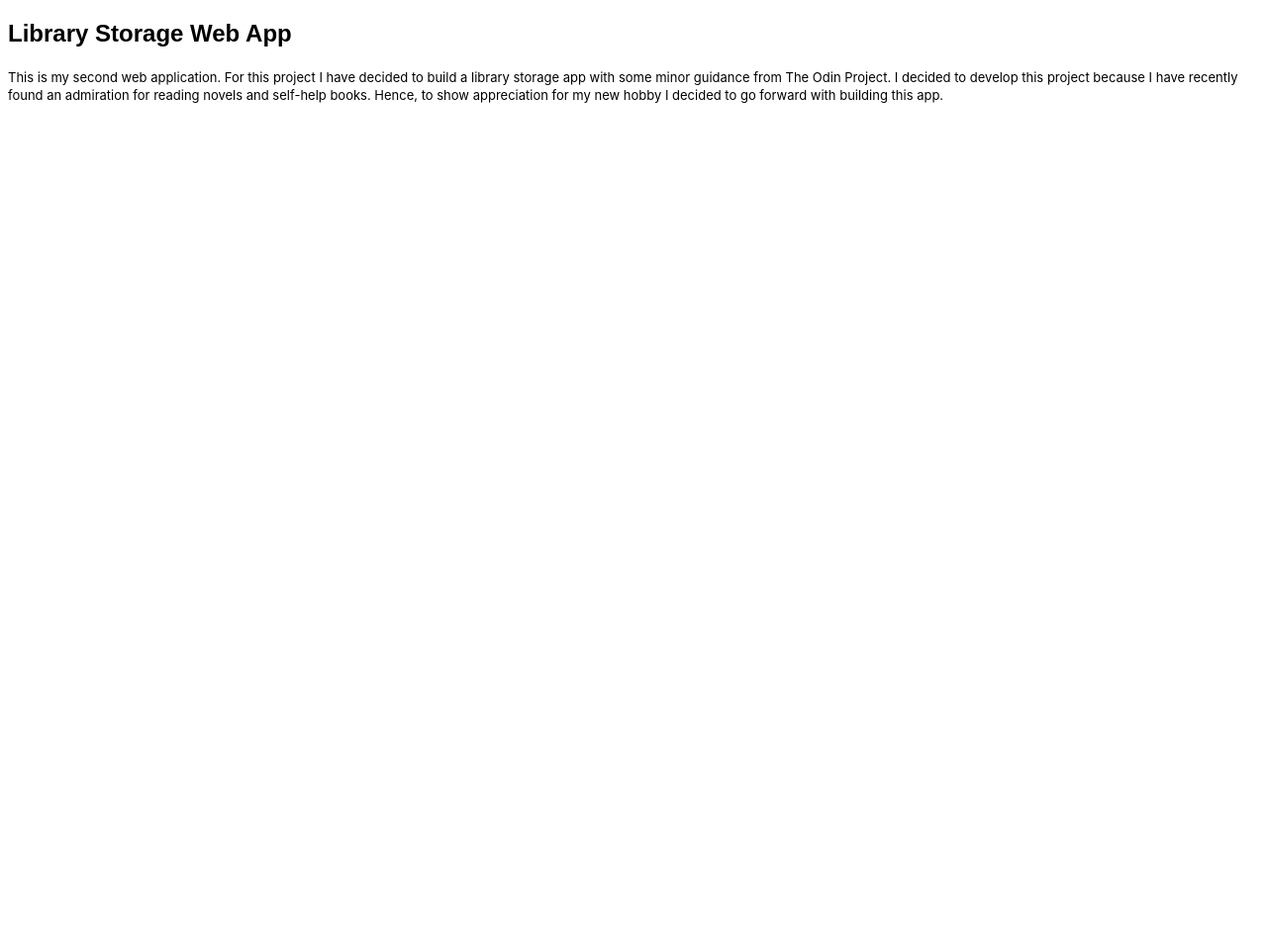
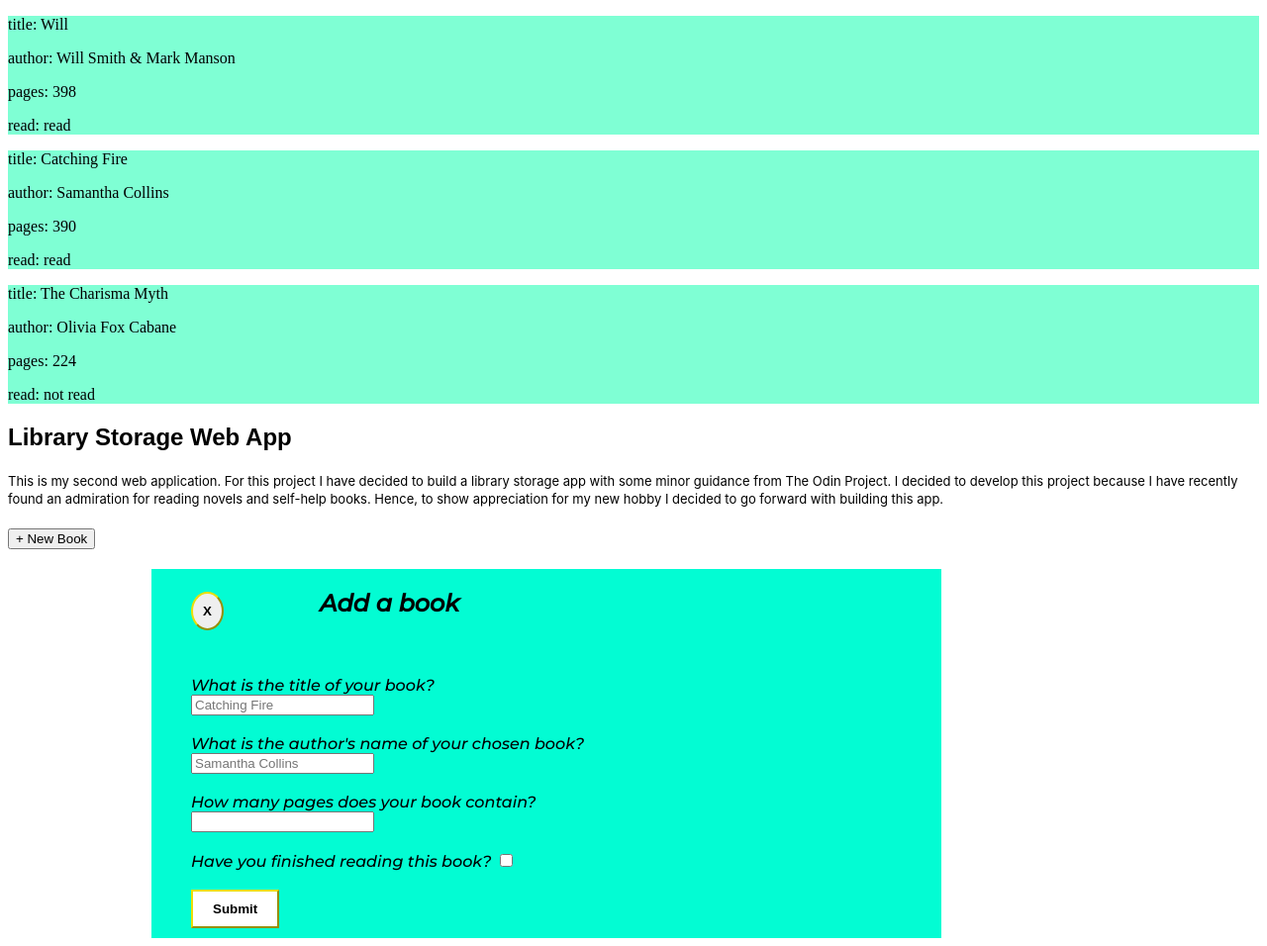
Before and after one commit to chocolategainz/odin-recipes, a plain HTML site: page library_webApp.html in a window 1280 px wide. Shown: the whole page at 99% size. Before the commit the page ends 800 px from the top, so only its background shows below. Drawn offline with Linux system fonts and the light colour scheme.

Commit message:
Add files via upload

```diff
--- a/library_webApp.css
+++ b/library_webApp.css
@@ -8,7 +8,49 @@
     font-weight: lighter;
 }
 
-#formContent {
-    background-color: lightcoral;
+.form-content {
+    background-color: rgb(3, 252, 211);
+    max-width: 60%;
+    margin-left: 145px;
+    padding-left: 40px;
+    font-family: 'Montserrat', sans-serif;
+}
 
+#formTitle {
+    font-family: 'Montserrat', sans-serif;
+    padding-left: 130px;
+    padding-top:20px;
 }
+
+.exit {
+    position:relative;
+   bottom: 46.5px;
+   border-radius: 50%;
+font-weight: bolder;
+padding: 10px 10px;
+border-color: rgb(235, 223, 9);
+transition-duration: 0.5s;
+}
+
+.exit:hover {
+background-color: red;
+}
+
+.submit-button {
+    margin-bottom: 10px;
+    background-color: white;
+    color:black;
+    border-color: rgb(235, 223, 9);
+    transition-duration: 0.5s;
+    border-width: 2px 2px;
+    padding: 10px 20px;
+    font-weight: bolder;
+}
+
+.submit-button:hover {
+background-color: #08ff14;
+}
+
+.card {
+background:aquamarine;
+}
--- a/library_webApp.html
+++ b/library_webApp.html
@@ -6,11 +6,21 @@
 @import url('https://fonts.googleapis.com/css2?family=Patrick+Hand&family=Rubik&display=swap');
 </style>
 
+<!--Stylesheet for 'Add book title'-->
+<link rel="preconnect" href="https://fonts.googleapis.com">
+<link rel="preconnect" href="https://fonts.gstatic.com" crossorigin>
+<link href="https://fonts.googleapis.com/css2?family=Montserrat:ital,wght@1,500&family=Patrick+Hand&family=Rubik&display=swap" rel="stylesheet">
+
 <title>Library</title>
 <meta charset="UTF-8">
 <link rel = "stylesheet" href = "library_webApp.css"/>
 </head>
 </html>
+
+<div class = "conatiner">
+<div class = "books">
+</div>
+  </div>
 
 
 <header>
@@ -31,7 +41,70 @@
 </subheading>
 </h4>
 
-<!--Designing a card to display each book-->
+<div>
+  <button id = "newBook">+ New Book</button>
+</div>
+
+ <div class = form-content>
+
+  <div class = formHeader>
+   <h2 id = formTitle>Add a book</h2>
+
+<button class = "exit" type = "button">
+ <span>X</span>
+</button>
+</div>
+
+    <!--Using HTML Forms to create a card and display each book on that card-->
+<form>
+
+  <div>
+  <label for = "bookTitle"> What is the title of your book?</label>
+    <div>
+  <input type = "text" id = "bookTitle" name = "bookTitle"
+  placeholder = "Catching Fire" required = "">
+  </div>
+</div>
+
+<br>
+<div>
+<label for = "bookAuthor">What is the author's name of your chosen book?</label>
+  <div>
+<input type = "text" id = "bookAuthor" name = "bookAuthor" placeholder = "Samantha Collins" required = "">
+  </div>
+</div>
+
+<br>
+<div>
+<label for = "bookPages"> How many pages does your book contain?</label>
+  <div>
+
+    <!--Allows the user to select a number.
+    The required button makes it mandatory for the user to answer-->
+<input type = "number" id = "bookPages" min = "1" required = "">
+   </div>
+</div>
+
+<!--The readbook label must be a button-->
+<br>
+<div>
+<label for = "readBook">Have you finished reading this book?</label>
+<input type="checkbox" id = "readBook" name = "readBook" required = "">
+</div>
+
+<br>
+<input type = "submit" class = "submit-button" value = "Submit">
+      </form>
+</div>
+
+<!--pop up for my form, so that when the user clicks, the form
+  pops up on the screen-->
+
+
+
+
+
+
 
 
 <script src="library_webApp.js"></script>
--- /dev/null
+++ b/library_webApp.js
@@ -0,0 +1,129 @@
+
+//I need to declare an empty array, so that it can store all my books
+
+ let myLibrary = []
+
+//object Constructor
+function Book(title, author, pages, read) {
+  //"this" refers to the object being created
+  this.title = title;
+  this.author = author;
+  this.pages = pages;
+  this.read = read;
+}
+//This creates a new object with all our content, and then
+//pushes them into our "myLibrary" array
+//Always fill out the parameters in a function, or else JavaSCRIPT
+// will not recognise your values*
+function addBookToLibrary(title,author,pages,read) {
+// Our created object called Book has now now been changed to books.
+const book = new Book(title,author,pages,read);
+//"books" will take the contents of our object constructor and push it into our empty array
+myLibrary.push(book);
+};
+
+//My function which will loop through my array and display each book
+//on the page within their own card:
+
+/*
+ creating an element and appending (adding) the values
+ returned by the constructor to that created element.
+*/
+
+function displayBooksOnPage () {
+  const books = document.querySelector(".books");
+
+  myLibrary.forEach(myLibrary => {
+  const card = document.createElement("div");
+  //We are adding our new variable (card) to our css element (div)
+// and giving our variable a class called ("card"):
+card.classList.add("card");
+books.appendChild(card);
+//Our new child class is added to our parent node (books).
+//books is also our constructor which hold the content
+//of all of our objects
+for (let key in myLibrary) {
+    console.log(`${key}: ${myLibrary[key]}`);
+    const para = document.createElement("p");
+    para.textContent = (`${key}: ${myLibrary[key]}`);
+    card.appendChild(para);
+  }
+})
+
+}
+
+
+addBookToLibrary("Will","Will Smith & Mark Manson", "398", "read");
+addBookToLibrary("Catching Fire","Samantha Collins", "390", "read");
+addBookToLibrary("The Charisma Myth","Olivia Fox Cabane", "224", "not read");
+
+console.log(myLibrary);
+
+displayBooksOnPage();
+
+
+
+
+
+
+
+
+
+
+/*
+
+
+
+
+function displayedBooks () {
+  myLibrary.forEach(books => {
+books.title;
+books.author;
+books.pages;
+books.read;
+console.log(books)
+  });
+}
+*/
+
+
+
+
+
+
+// 4)Button which will bring up a form and can allow users to input
+// a new book. This will be done using Event Listeners.
+
+const btn = document.getElementById("#newBook");
+btn.addEventListener("click", () => {
+
+const form = document.querySelector("form-content");
+
+if (form.style.display === 'none') {
+  //  this SHOWS the form
+  form.style.display = 'block';
+} else {
+  // this HIDES the form
+  form.style.display = 'none';
+}
+
+});
+
+
+
+//function Vicious (title, author, pages, read){
+ //   this.title = title;
+ //   this.author = author;
+ //   this.pages = pages;
+ //   this.read = read;
+
+// this.viciousInfo = function () {
+//console.log(title);
+//console.log(author);
+//console.log(pages);
+//console.log(read);
+ //   }
+  //};
+//Filled in placeholders:
+//const bookOne = new Vicious("Vicious","V. E. Schwab",435,"Not finished yet");
+//bookOne.viciousInfo();
```
